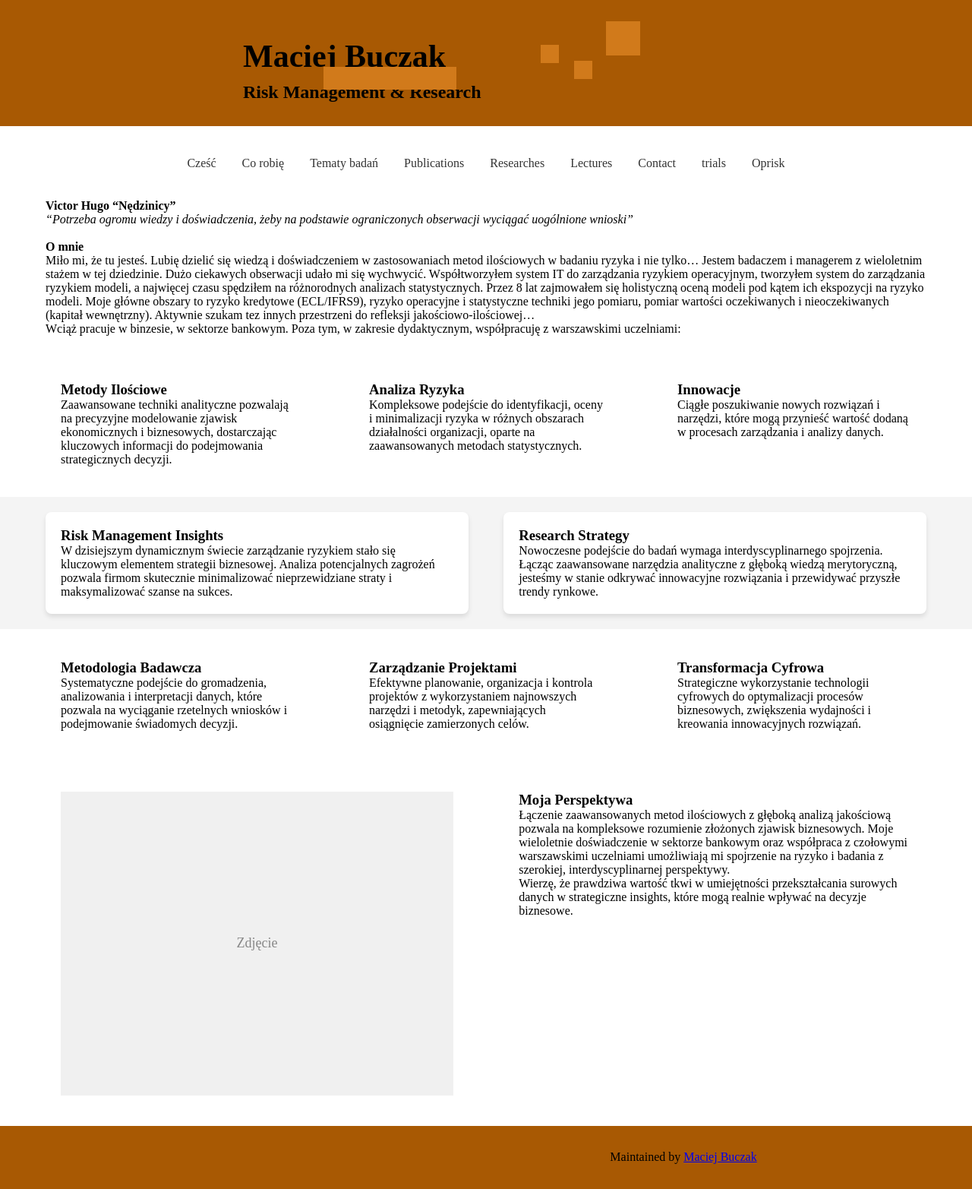
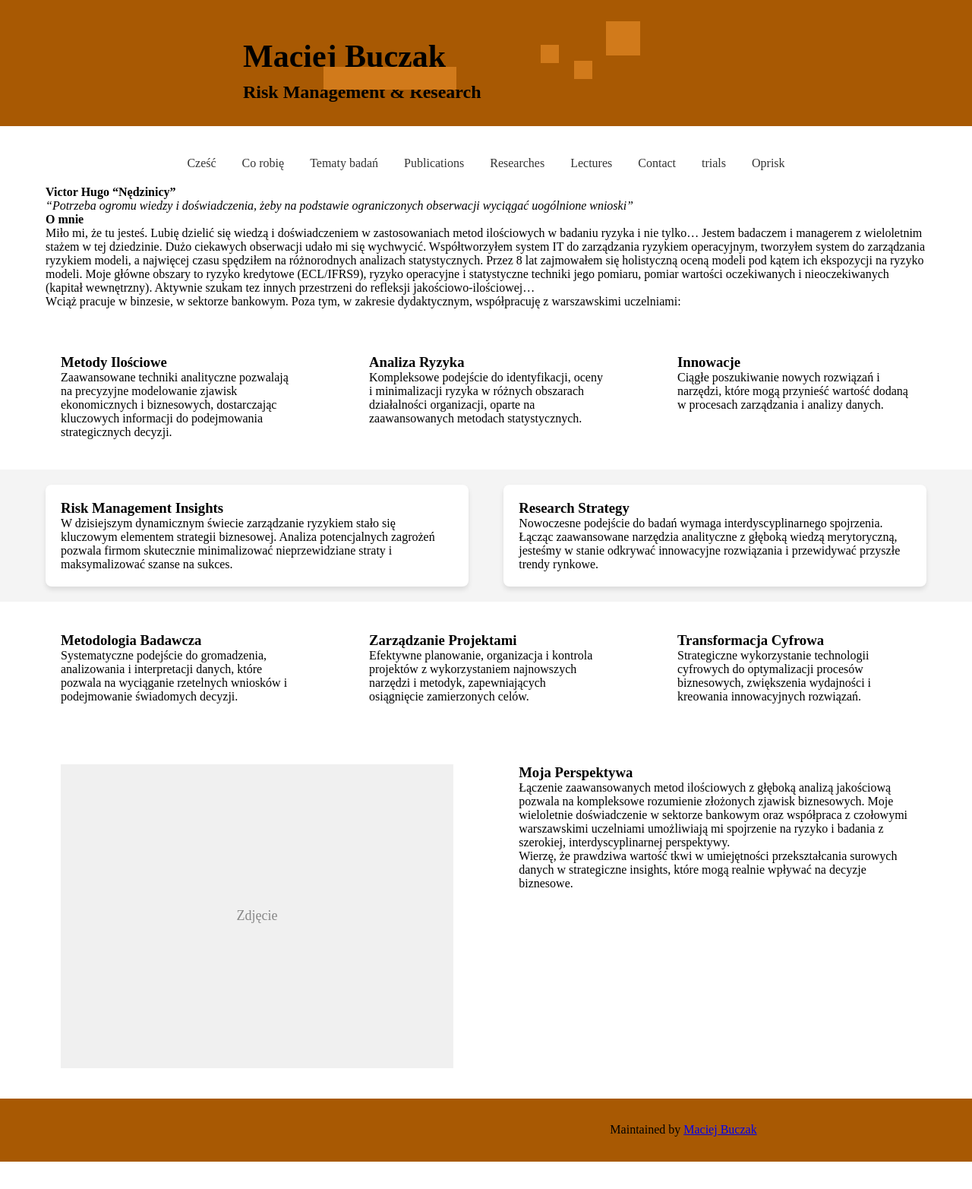
Before and after one commit to MaciejBuczak/risk-research, a Jekyll site: the page built from index.md, in a window 1280 px wide. Shown: the whole page at 76% size. Built offline with Jekyll 4.4.1, drawn with Linux system fonts in a browser that asks for light colours; after the commit the page ends 1529 px from its top, so only the background shows below that.

Commit message:
Update index.md

```diff
--- a/index.md
+++ b/index.md
@@ -13,13 +13,10 @@ layout: default
   <a href="/oprisk" class="menu-option">Oprisk</a>
 </div>
 
-<br>
-
 **Victor Hugo "Nędzinicy"**
 
-_"Potrzeba ogromu wiedzy i doświadczenia, żeby na podstawie ograniczonych obserwacji wyciągać uogólnione wnioski"_
+*"Potrzeba ogromu wiedzy i doświadczenia, żeby na podstawie ograniczonych obserwacji wyciągać uogólnione wnioski"*
 
-<br>
 #### O mnie
 
 Miło mi, że tu jesteś. Lubię dzielić się wiedzą i doświadczeniem w zastosowaniach metod ilościowych w badaniu ryzyka i nie tylko... Jestem badaczem i managerem z wieloletnim stażem w tej dziedzinie. Dużo ciekawych obserwacji udało mi się wychwycić. Współtworzyłem system IT do zarządzania ryzykiem operacyjnym, tworzyłem system do zarządzania ryzykiem modeli, a najwięcej czasu spędziłem na różnorodnych analizach statystycznych. Przez 8 lat zajmowałem się holistyczną oceną modeli pod kątem ich ekspozycji na ryzyko modeli. Moje główne obszary to ryzyko kredytowe (ECL/IFRS9), ryzyko operacyjne i statystyczne techniki jego pomiaru, pomiar wartości oczekiwanych i nieoczekiwanych (kapitał wewnętrzny). Aktywnie szukam tez innych przestrzeni do refleksji jakościowo-ilościowej...
```
